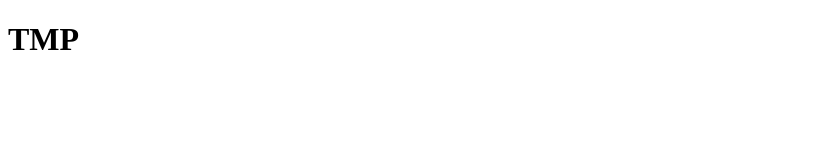
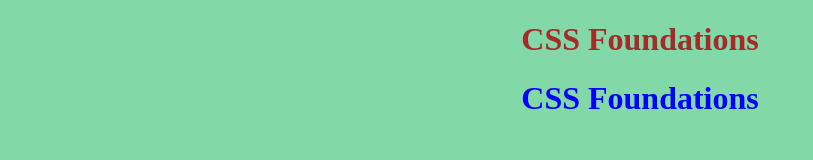
Before and after one commit to Adina29/tmp, a plain HTML site: page index.html in a window 1280 px wide. Shown: the whole page, without its empty margins (0-813 px from the left). Drawn offline with Linux system fonts and the light colour scheme.

Commit message:
Changed colors and style
-Background color
-text color
-center text

```diff
--- a/index.html
+++ b/index.html
@@ -4,10 +4,16 @@
     <meta charset="UTF-8">
     <meta name="viewport" content="width=device-width, initial-scale=1.0">
     <title>TMP</title>
+
+    <link rel="stylesheet" href="style.css">
+
+
 </head>
 <body>
 
-<h1>TMP</h1>
+
+<h1 style="color :brown">CSS Foundations</h1>
+<h1>CSS Foundations</h1>
 
 </body>
 </html>
--- /dev/null
+++ b/style.css
@@ -0,0 +1,9 @@
+/* External Stylesheet */
+body {
+    background: rgb(130, 216, 166);
+}
+
+h1 {
+    color :blue;
+    text-align: center;
+}
```
Also changed, not shown: about.html (added, +2 -0 lines).
